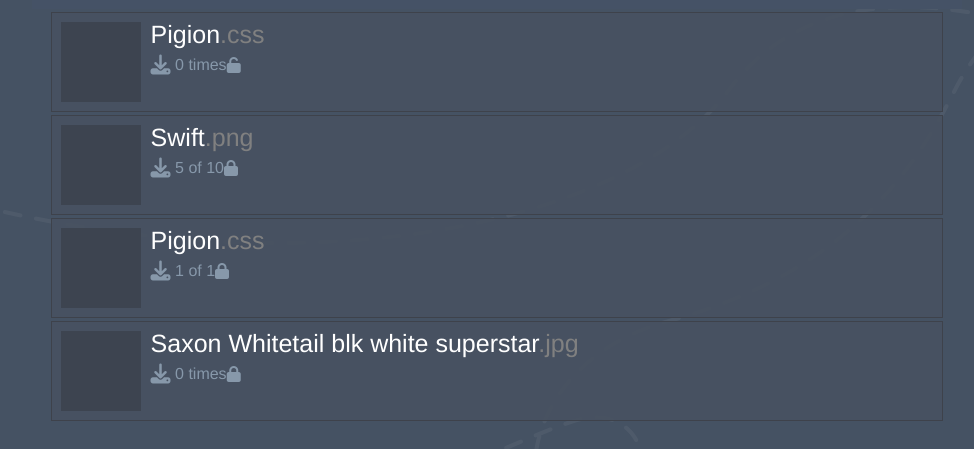
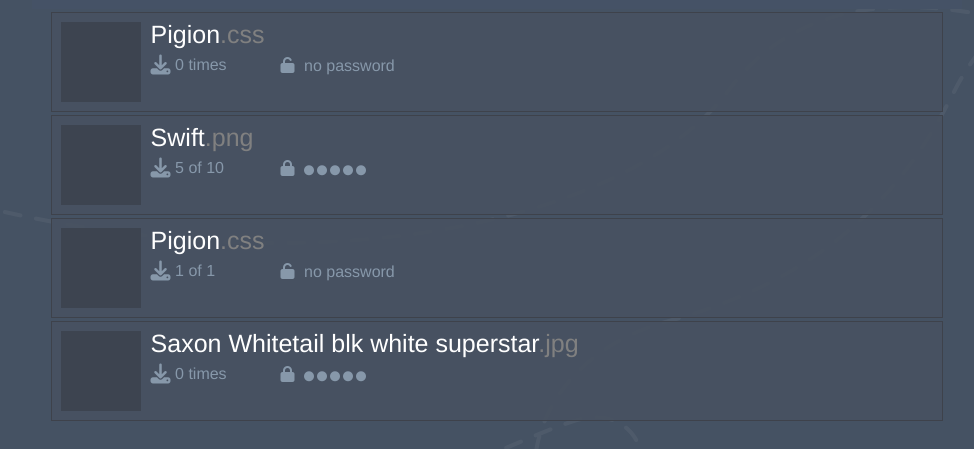
Before and after one commit to eliotfowler/pigion-web, a website: page app/index.html in a window 1280 px wide. Both pictures are taken after typing "name@example.com", "Sample123" into the empty fields and a click on the button "SIGN IN". Shown: the part 81-530 px from the top of the page, without its empty margins (143-1117 px from the left). Drawn offline with nearby package versions, Linux system fonts and the light colour scheme; some packages are replaced by stand-ins of ours; files that its build step writes are made by us from their sources.

Commit message:
adding password

```diff
--- a/app/scripts/controllers/dashboard.js
+++ b/app/scripts/controllers/dashboard.js
@@ -27,7 +27,7 @@ angular.module('pigionWebApp')
                 extension: 'css',
                 numDownloads: 1,
                 maxDownloads: 1,
-                password: true,
+                password: false,
                 expirationDate: '2014-09-30T13:30:00',
                 size: 56
             },
--- a/app/scripts/directives/userUpload/userUpload.html
+++ b/app/scripts/directives/userUpload/userUpload.html
@@ -22,8 +22,10 @@
             </div>
 
             <div class="password file-info-bit">
-                <i ng-show="!!file.password" class="fa fa-lock"></i>
-                <i ng-show="!file.password" class="fa fa-unlock"></i>
+                <i ng-show="!!file.password" class="fa fa-lock pw-icon"></i>
+                <i ng-show="!file.password" class="fa fa-unlock pw-icon"></i>
+                <i ng-show="!!file.password" ng-repeat="i in getNumPasswordBubbles() track by $index" class="fa fa-circle"></i>
+                <span ng-show="!file.password">no password</span>
             </div>
 
             <div class="time file-info-bit">
--- a/app/scripts/directives/userUpload/userUpload.js
+++ b/app/scripts/directives/userUpload/userUpload.js
@@ -6,6 +6,10 @@ angular.module('pigionWebApp').directive('userUpload', function () {
             'file': '=file'
         },
         controller: function($scope) {
+            var numPasswordBubbles = 5;
+            $scope.getNumPasswordBubbles = function() {
+                return new Array(numPasswordBubbles);
+            }
         },
         link: function postLink(scope, element, attrs) {
         }
--- a/app/styles/userUpload.css
+++ b/app/styles/userUpload.css
@@ -49,16 +49,15 @@
 
     .file-info .file-info-bit {
         float: left;
+        min-width: 100px;
+        margin-right: 30px;
     }
 
-    /*.file-info .downloads {*/
-        /*float: left;*/
-    /*}*/
+.fa-circle {
+    margin-right: 3px;
+    font-size: 10px;
+}
 
-    /*.file-info .password {*/
-        /*float: left;*/
-    /*}*/
-
-    /*.file-info .time {*/
-        /*float: left;*/
-    /*}*/
+.pw-icon {
+    margin-right: 5px;
+}
```
